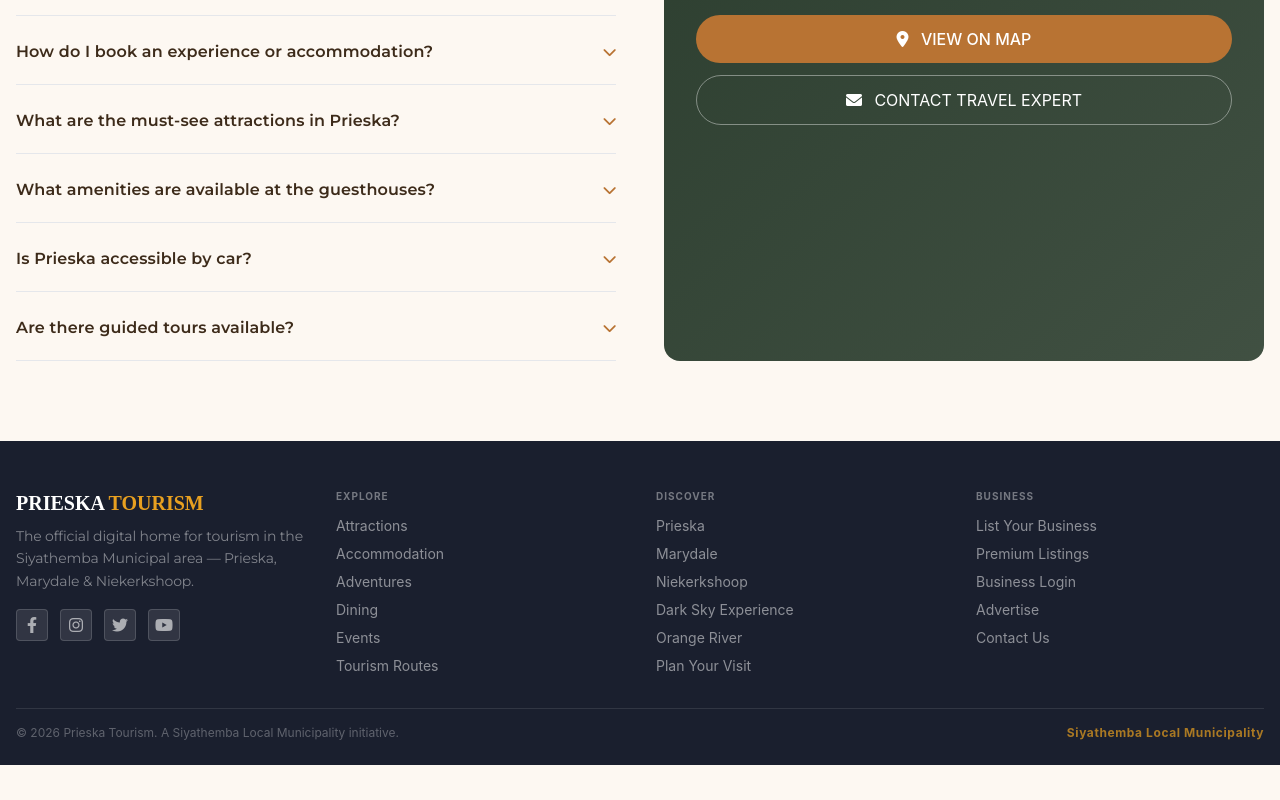
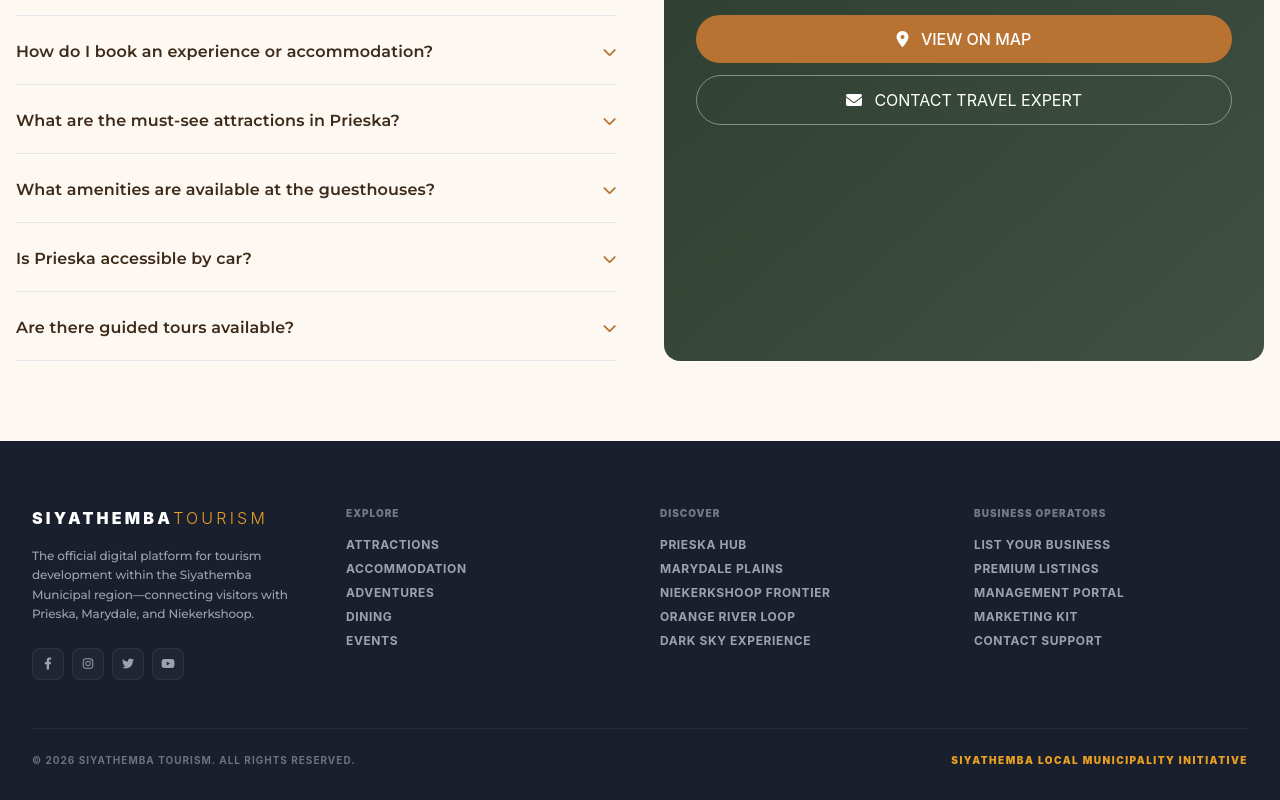
Before and after one commit to MondeNel/prieska-tourism, a React (Vite) app in the folder prieska-tourism/: page / in a window 1280 px wide. Shown: the part 9353-10153 px from the top of the page. Before the commit the page ends 10118 px from the top, so only its background shows below. Built offline with nearby package versions, Linux system fonts and the light colour scheme; the HTML template or start-up script is replaced by a standard one.

Commit message:
style(footer): synchronize brand typography and unify typography tracking weights

```diff
--- a/prieska-tourism/src/components/Footer.jsx
+++ b/prieska-tourism/src/components/Footer.jsx
@@ -2,60 +2,93 @@ const Footer = () => {
   const currentYear = new Date().getFullYear();
 
   return (
-    <footer className="bg-[#1A1F2E] text-white/80 pt-12 pb-6">
-      <div className="container mx-auto px-4">
-        <div className="grid grid-cols-1 md:grid-cols-4 gap-8 mb-8">
-          <div>
-            <div className="font-serif text-xl font-bold text-white mb-2">
-              PRIESKA <span className="text-[#E8A020]">TOURISM</span>
+    <footer className="bg-[#1A1F2E] text-white/80 pt-16 pb-8 border-t border-gray-900">
+      <div className="max-w-7xl mx-auto px-4 sm:px-6 lg:px-8">
+
+        <div className="grid grid-cols-1 md:grid-cols-2 lg:grid-cols-4 gap-10 mb-12">
+
+          {/* Brand Column */}
+          <div className="space-y-4">
+            <div className="tracking-[0.2em]">
+              <span className="font-sans text-base font-black text-white">
+                SIYATHEMBA<span className="text-[#E8A020] font-light">TOURISM</span>
+              </span>
             </div>
-            <p className="text-sm text-white/45 leading-relaxed">
-              The official digital home for tourism in the Siyathemba Municipal area — Prieska, Marydale & Niekerkshoop.
+            <p className="text-xs text-gray-400 font-medium leading-relaxed max-w-xs">
+              The official digital platform for tourism development within the Siyathemba Municipal region—connecting visitors with Prieska, Marydale, and Niekerkshoop.
             </p>
-            <div className="flex gap-3 mt-4">
-              <a href="#" className="w-8 h-8 rounded bg-white/10 border border-white/15 flex items-center justify-center hover:bg-[#E8A020]/20 transition">
-                <i className="fab fa-facebook-f text-white/60"></i>
-              </a>
-              <a href="#" className="w-8 h-8 rounded bg-white/10 border border-white/15 flex items-center justify-center hover:bg-[#E8A020]/20 transition">
-                <i className="fab fa-instagram text-white/60"></i>
-              </a>
-              <a href="#" className="w-8 h-8 rounded bg-white/10 border border-white/15 flex items-center justify-center hover:bg-[#E8A020]/20 transition">
-                <i className="fab fa-twitter text-white/60"></i>
-              </a>
-              <a href="#" className="w-8 h-8 rounded bg-white/10 border border-white/15 flex items-center justify-center hover:bg-[#E8A020]/20 transition">
-                <i className="fab fa-youtube text-white/60"></i>
-              </a>
+
+            {/* Social Channels Layer */}
+            <div className="flex gap-2 pt-2">
+              {[
+                { icon: 'fab fa-facebook-f', link: '#' },
+                { icon: 'fab fa-instagram', link: '#' },
+                { icon: 'fab fa-twitter', link: '#' },
+                { icon: 'fab fa-youtube', link: '#' }
+              ].map((soc, idx) => (
+                <a
+                  key={idx}
+                  href={soc.link}
+                  className="w-8 h-8 rounded-lg bg-white/[0.03] border border-white/[0.06] flex items-center justify-center hover:bg-[#E8A020] hover:text-white hover:border-transparent transition-all duration-300 text-gray-400"
+                >
+                  <i className={`${soc.icon} text-xs`}></i>
+                </a>
+              ))}
             </div>
           </div>
+
+          {/* Directory Links Matrix */}
           <div>
-            <div className="text-[10px] font-bold text-white/40 uppercase tracking-widest mb-3">Explore</div>
-            <ul className="space-y-2 text-sm">
-              {['Attractions', 'Accommodation', 'Adventures', 'Dining', 'Events', 'Tourism Routes'].map((item) => (
-                <li key={item}><a href="#" className="text-white/50 hover:text-[#E8A020] transition">{item}</a></li>
+            <div className="text-[10px] font-black text-white/40 uppercase tracking-widest mb-4">Explore</div>
+            <ul className="space-y-2 text-xs font-bold uppercase tracking-wider">
+              {['Attractions', 'Accommodation', 'Adventures', 'Dining', 'Events'].map((item) => (
+                <li key={item}>
+                  <a href={`#${item.toLowerCase()}`} className="text-gray-400 hover:text-[#E8A020] transition-colors duration-200">
+                    {item}
+                  </a>
+                </li>
               ))}
             </ul>
           </div>
+
           <div>
-            <div className="text-[10px] font-bold text-white/40 uppercase tracking-widest mb-3">Discover</div>
-            <ul className="space-y-2 text-sm">
-              {['Prieska', 'Marydale', 'Niekerkshoop', 'Dark Sky Experience', 'Orange River', 'Plan Your Visit'].map((item) => (
-                <li key={item}><a href="#" className="text-white/50 hover:text-[#E8A020] transition">{item}</a></li>
+            <div className="text-[10px] font-black text-white/40 uppercase tracking-widest mb-4">Discover</div>
+            <ul className="space-y-2 text-xs font-bold uppercase tracking-wider">
+              {['Prieska Hub', 'Marydale Plains', 'Niekerkshoop Frontier', 'Orange River Loop', 'Dark Sky Experience'].map((item) => (
+                <li key={item}>
+                  <a href="#" className="text-gray-400 hover:text-[#E8A020] transition-colors duration-200">
+                    {item}
+                  </a>
+                </li>
               ))}
             </ul>
           </div>
+
           <div>
-            <div className="text-[10px] font-bold text-white/40 uppercase tracking-widest mb-3">Business</div>
-            <ul className="space-y-2 text-sm">
-              {['List Your Business', 'Premium Listings', 'Business Login', 'Advertise', 'Contact Us'].map((item) => (
-                <li key={item}><a href="#" className="text-white/50 hover:text-[#E8A020] transition">{item}</a></li>
+            <div className="text-[10px] font-black text-white/40 uppercase tracking-widest mb-4">Business Operators</div>
+            <ul className="space-y-2 text-xs font-bold uppercase tracking-wider">
+              {['List Your Business', 'Premium Listings', 'Management Portal', 'Marketing Kit', 'Contact Support'].map((item) => (
+                <li key={item}>
+                  <a href="#" className="text-gray-400 hover:text-[#E8A020] transition-colors duration-200">
+                    {item}
+                  </a>
+                </li>
               ))}
             </ul>
           </div>
+
         </div>
-        <div className="border-t border-white/10 pt-4 flex flex-col md:flex-row justify-between items-center text-xs text-white/30">
-          <span>© {currentYear} Prieska Tourism. A Siyathemba Local Municipality initiative.</span>
-          <span className="mt-1 md:mt-0 text-[#E8A020]/70 font-bold tracking-wider">Siyathemba Local Municipality</span>
+
+        {/* Bottom Legal Baseline Panel */}
+        <div className="border-t border-white/[0.06] pt-6 flex flex-col md:flex-row justify-between items-center text-[10px] font-bold uppercase tracking-widest text-gray-500 gap-4">
+          <span className="text-center md:text-left">
+            © {currentYear} Siyathemba Tourism. All Rights Reserved.
+          </span>
+          <span className="text-[#E8A020] font-black tracking-[0.15em]">
+            Siyathemba Local Municipality Initiative
+          </span>
         </div>
+
       </div>
     </footer>
   );
```
